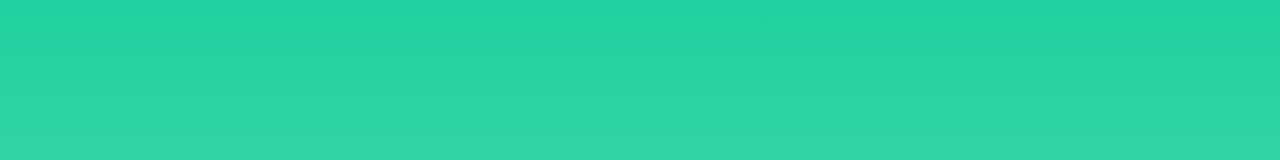
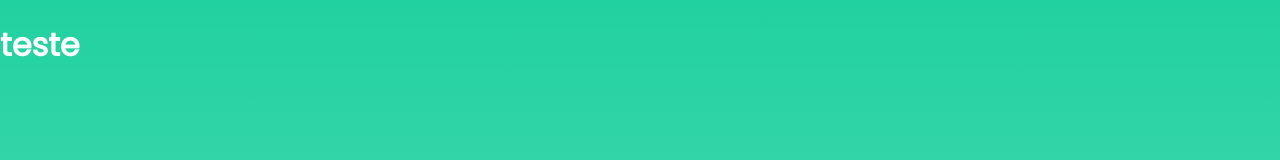
Before and after one commit to UnBArqDsw2021-2/2021.2_G3_stag.io_Frontend, a React (Create React App) app in the folder stag.io/: page /detalhes-candidato in a window 1280 px wide. Before the commit this address had no page. Shown: the top 160 px of the page. Built offline with nearby package versions, Linux system fonts and the light colour scheme.

Commit message:
Começando paginas de detalhamento do candidato

```diff
--- a/stag.io/src/App.js
+++ b/stag.io/src/App.js
@@ -1,5 +1,6 @@
 import "./App.css";
 import { Routes, Route } from "react-router-dom";
+import DetalhesCandidato from "../src/pages/DetalhesCandidato";
 
 import Inicio from "./pages/Inicio/Inicio";
 
@@ -7,7 +8,9 @@ function App() {
   return (
     <div className="App">
       <Routes>
-      <Route path="/" element={<Inicio/>}></Route>
+        <Route path="/" element={<Inicio/>}></Route>
+        <Route path="/detalhes-candidato" element={<DetalhesCandidato/>}></Route>
+
       </Routes>
     </div>
   );
--- /dev/null
+++ b/stag.io/src/components/NavBar/index.jsx
@@ -0,0 +1,14 @@
+import React from "react";
+
+
+const NavBar = () => {
+
+
+    return(
+        <div>
+            <h1>teste</h1>
+        </div>
+    );
+}
+
+export default NavBar;
--- /dev/null
+++ b/stag.io/src/pages/DetalhesCandidato/index.jsx
@@ -0,0 +1,13 @@
+import React from "react";
+import NavBar from "../../components/NavBar";
+
+const DetalhesCandidato = () => {
+
+    return(
+        <div>
+            <NavBar />
+        </div>
+    );
+}
+
+export default DetalhesCandidato;
```
Also changed, not shown: stag.io/src/pages/DetalhesEmpresa/index.jsx (added), stag.io/src/pages/VagaEmpresa/index.jsx (added), 1 other file (tests, documents, lock files or other folders).
